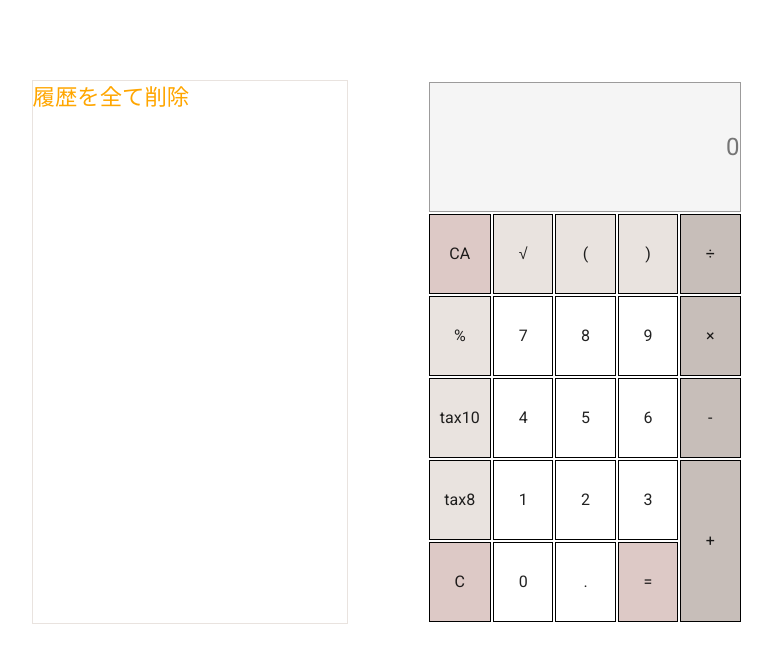
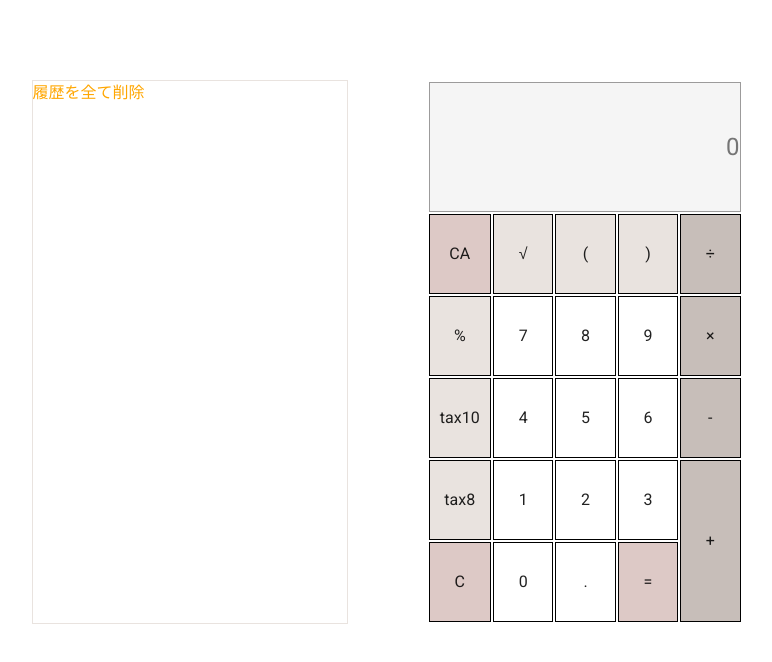
Before and after one commit to yasu828/calculator, a Vue app: page / in a window 1280 px wide. Shown: the top 662 px of the page, without its empty margins (253-1025 px from the left). Built offline with nearby package versions, Linux system fonts and the light colour scheme.

Commit message:
計算履歴のフォント調整

```diff
--- a/src/components/HistoryList.vue
+++ b/src/components/HistoryList.vue
@@ -42,7 +42,7 @@ ul{
   height: 68vh;
   width: 80%;
   border: #e9e3df solid 1px;
-  font-size: 140%;
+  font-size: 100%;
   overflow: scroll;
 }
 </style>
```
